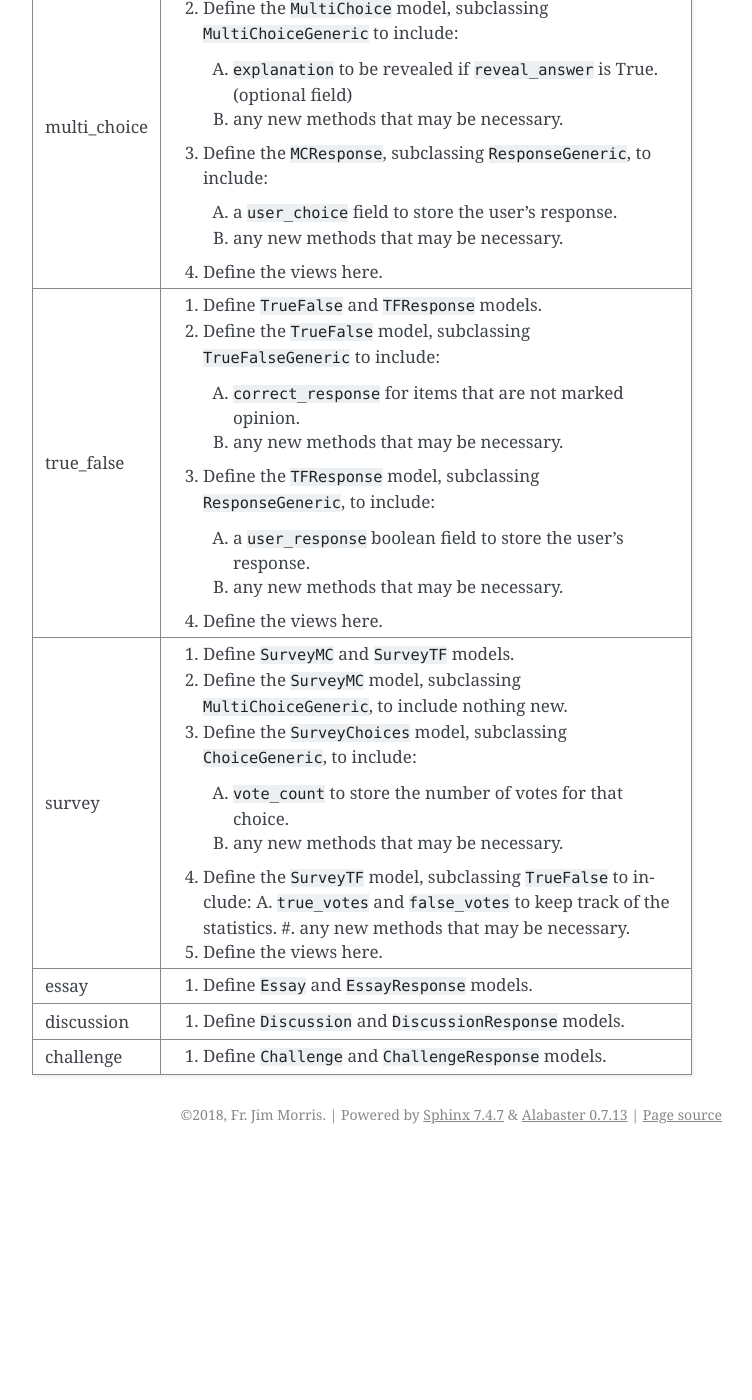
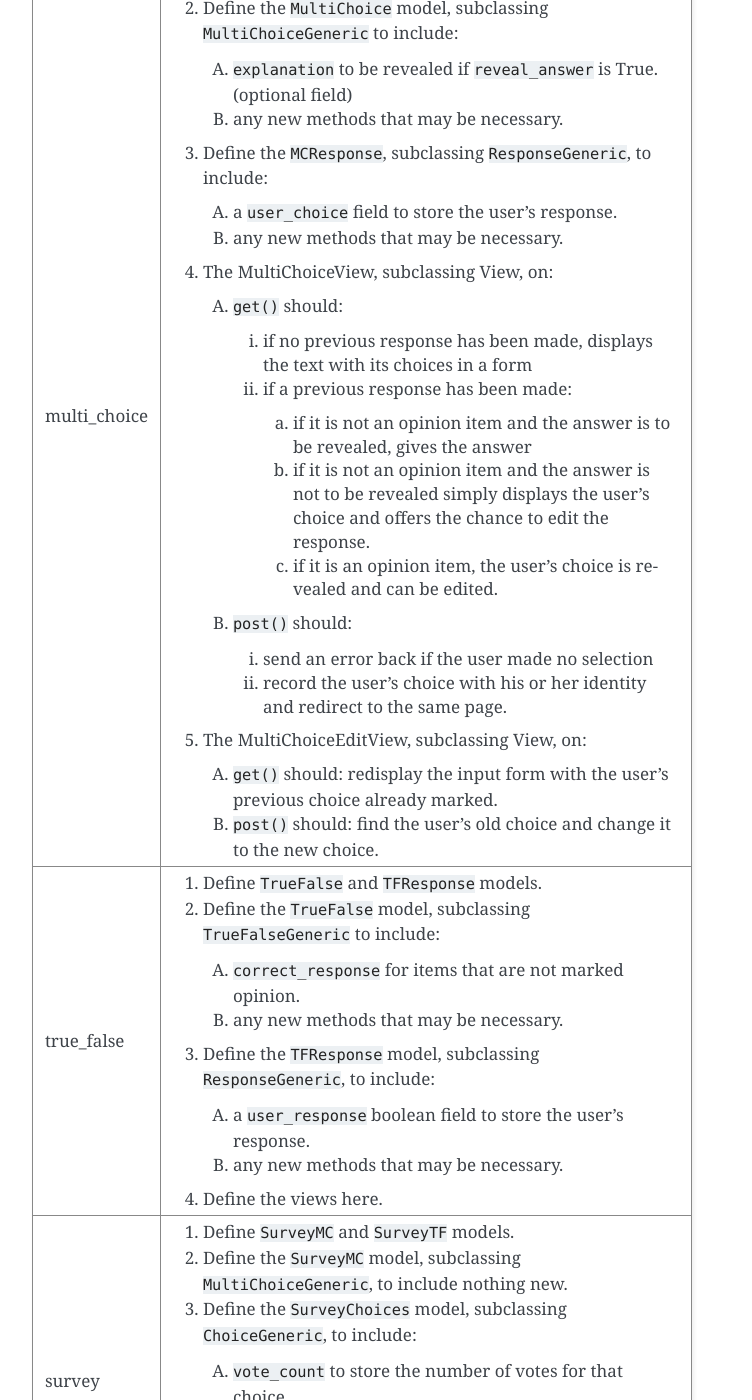
Before and after one commit to JMorris1575/confirmation2019, a Sphinx documentation site: the page built from docs/design.rst, in a window 1280 px wide and 1400 px high, scrolled down 10795 px. Shown: the whole window, without its empty margins (388-1140 px from the left). Built offline with Sphinx 7.4.7, drawn with Linux system fonts in a browser that asks for light colours; before the commit the page ends 11949 px from its top, so only the background shows below that; some of the changed text lies outside the part shown.

Commit message:
Rethinking the complexity of all those apps

```diff
--- a/docs/design.rst
+++ b/docs/design.rst
@@ -433,7 +433,28 @@ Here is a chart of various apps and their duties as I now conceive them:
 |              |    A. a ``user_choice`` field to store the user's response.                                           |
 |              |    #. any new methods that may be necessary.                                                          |
 |              |                                                                                                       |
-|              | #. Define the views here.                                                                             |
+|              | #. The MultiChoiceView, subclassing View, on:                                                         |
+|              |                                                                                                       |
+|              |    A. ``get()`` should:                                                                               |
+|              |                                                                                                       |
+|              |       i. if no previous response has been made, displays the text with its choices in a form          |
+|              |       #. if a previous response has been made:                                                        |
+|              |                                                                                                       |
+|              |          a. if it is not an opinion item and the answer is to be revealed, gives the answer           |
+|              |          #. if it is not an opinion item and the answer is not to be revealed simply displays the     |
+|              |             user's choice and offers the chance to edit the response.                                 |
+|              |          #. if it is an opinion item, the user's choice is revealed and can be edited.                |
+|              |                                                                                                       |
+|              |    B. ``post()`` should:                                                                              |
+|              |                                                                                                       |
+|              |       i. send an error back if the user made no selection                                             |
+|              |       #. record the user's choice with his or her identity and redirect to the same page.             |
+|              |                                                                                                       |
+|              | #. The MultiChoiceEditView, subclassing View, on:                                                     |
+|              |                                                                                                       |
+|              |    A. ``get()`` should: redisplay the input form with the user's previous choice already marked.      |
+|              |                                                                                                       |
+|              |    #. ``post()`` should: find the user's old choice and change it to the new choice.                  |
 +--------------+-------------------------------------------------------------------------------------------------------+
 | true_false   | #. Define ``TrueFalse`` and ``TFResponse`` models.                                                    |
 |              | #. Define the ``TrueFalse`` model, subclassing ``TrueFalseGeneric`` to include:                       |
@@ -467,3 +488,6 @@ Here is a chart of various apps and their duties as I now conceive them:
 +--------------+-------------------------------------------------------------------------------------------------------+
 | challenge    | #. Define ``Challenge`` and ``ChallengeResponse`` models.                                             |
 +--------------+-------------------------------------------------------------------------------------------------------+
+
+This is also getting very complex. Perhaps I should keep what I have but create a separate ``survey`` app with models
+and views developed something like what is described for the ``status`` app above.
```
